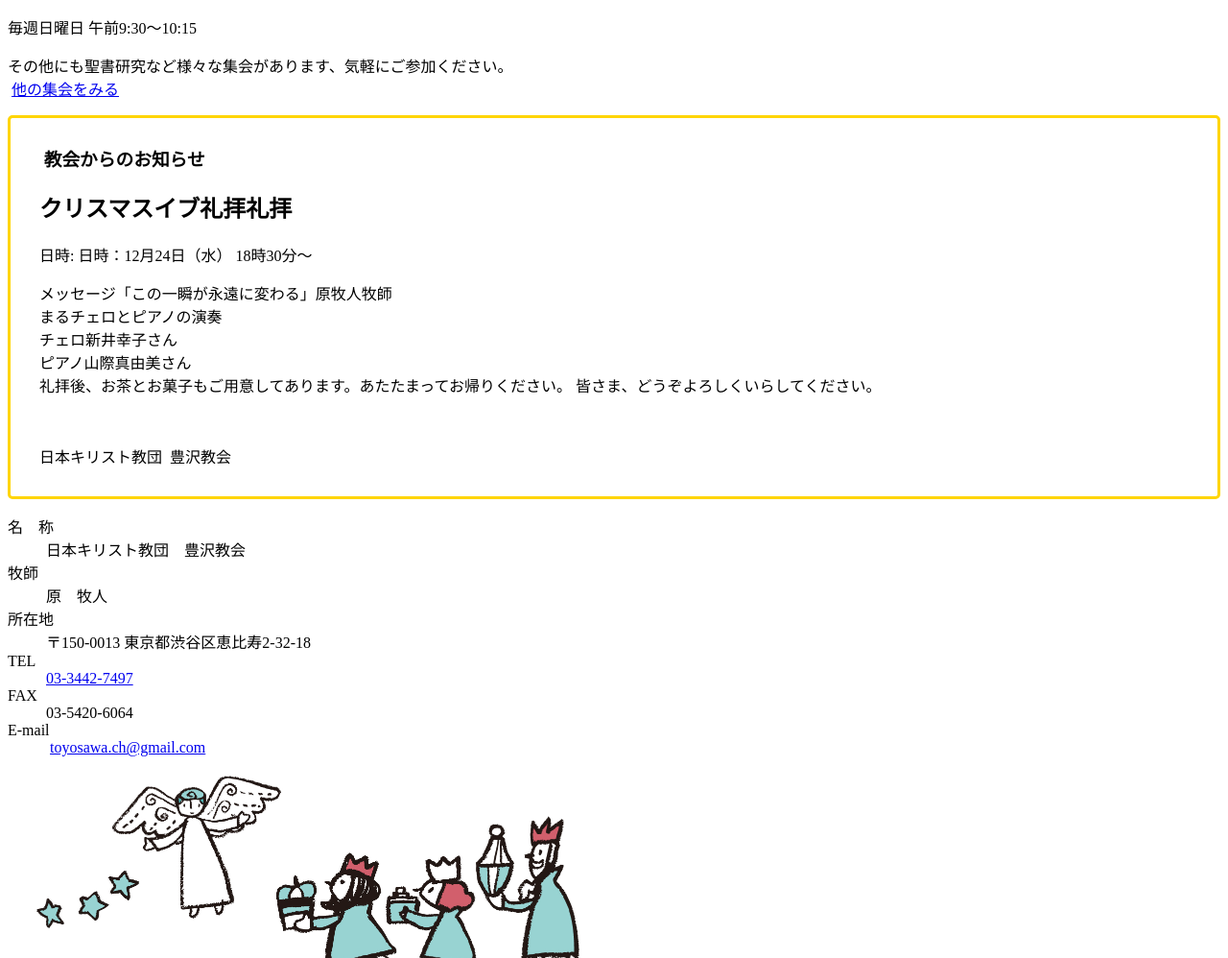
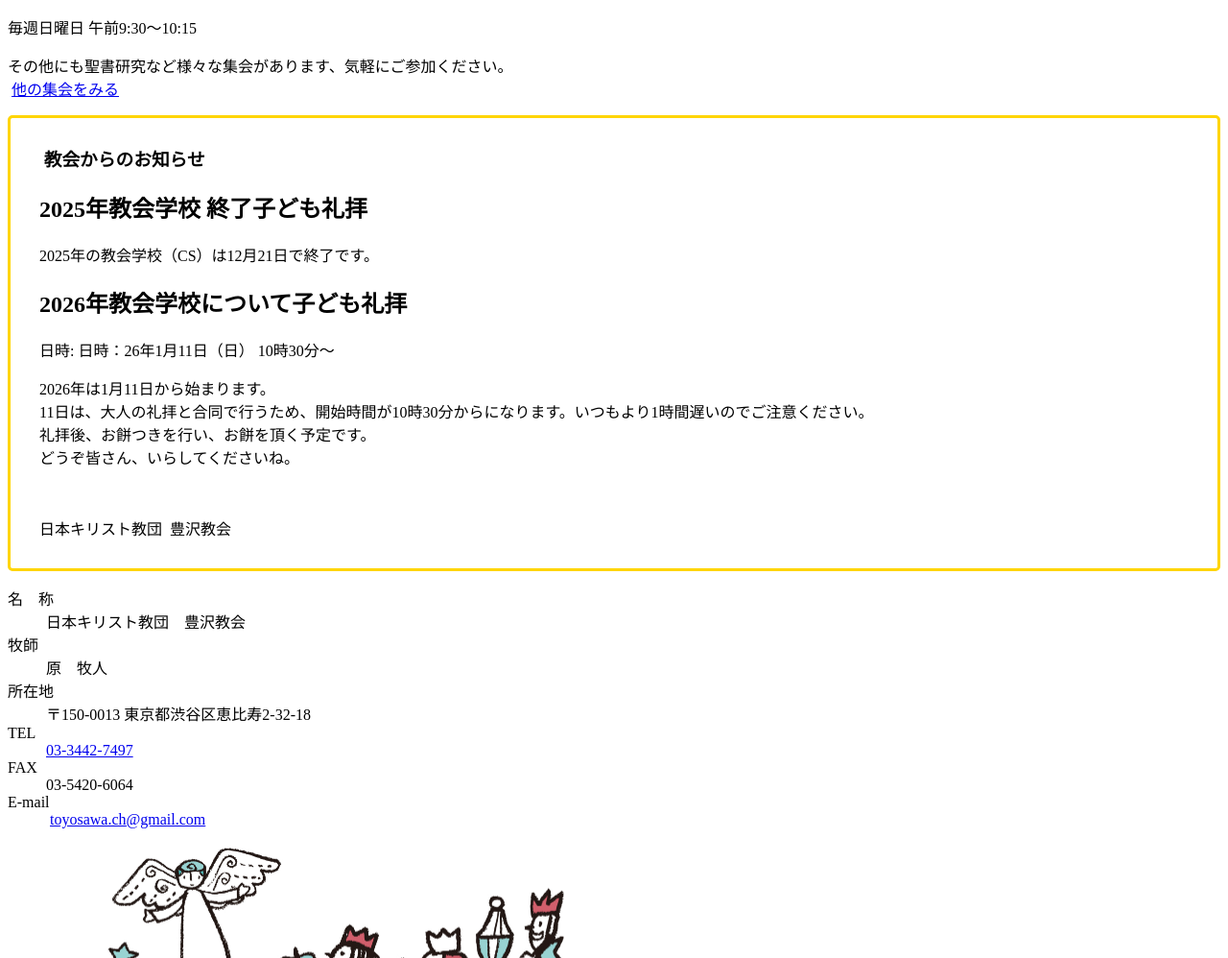
Before and after one commit to conbufan/toyosawa-church, a website with bundled scripts: page public/index.html in a window 1280 px wide. Shown: the part 1475-2473 px from the top of the page at 96% size. Built offline with nearby package versions, Linux system fonts and the light colour scheme; a web font is replaced by a local one.

Commit message:
2026 first

```diff
--- a/public/index.html
+++ b/public/index.html
@@ -89,18 +89,27 @@
 					<h1 class="icon-bell" style="font-weight: bold;">&nbsp;教会からのお知らせ</h1>
 
 					<div class="xxx-flex00_00">
-						<h2 class="yellowgreen">クリスマスイブ礼拝<span class="tag-yellowgreen">礼拝</span></h2>
+						<h2 class="green">2025年教会学校 終了<span class="tag-green">子ども礼拝</span></h2>
+						<!--<div class="datetime">
+							日時: 日時：12月24日（水） 18時30分〜<br>
+						</div>--->
+
+						<p>
+							2025年の教会学校（CS）は12月21日で終了です。
+						</p>
+					</div>
+
+					<div class="xxx-flex00_00">
+						<h2 class="yellow">2026年教会学校について<span class="tag-yello">子ども礼拝</span></h2>
 						<div class="datetime">
-							日時: 日時：12月24日（水） 18時30分〜<br>
+							日時: 日時：26年1月11日（日） 10時30分〜<br>
 						</div>
 
 						<p>
-							メッセージ「この一瞬が永遠に変わる」原牧人牧師<br />
-							まるチェロとピアノの演奏<br />
-							チェロ新井幸子さん<br />
-							ピアノ山際真由美さん<br />
-							礼拝後、お茶とお菓子もご用意してあります。あたたまってお帰りください。
-							皆さま、どうぞよろしくいらしてください。
+							2026年は1月11日から始まります。<br>
+							11日は、大人の礼拝と合同で行うため、開始時間が10時30分からになります。いつもより1時間遅いのでご注意ください。<br>
+							礼拝後、お餅つきを行い、お餅を頂く予定です。<br>
+							どうぞ皆さん、いらしてくださいね。
 						</p>
 					</div>
 
```
